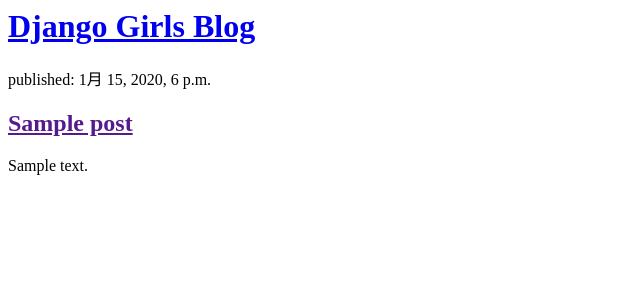
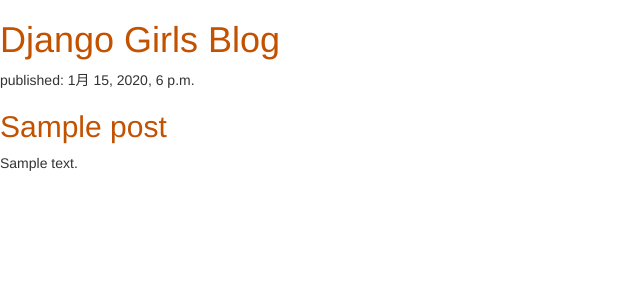
Before and after one commit to horiiyoshitake/my-first-blog, a Django app: template blog/templates/blog/post_list.html in a window 1280 px wide. Shown: the top 300 px of the page, without its empty margins (0-640 px from the left). Run offline with Django 3.2, Linux system fonts and the light colour scheme; the template is opened without the code that fills it: values that come from a table or form of the project are taken from there, others are empty; tables that the repository leaves empty hold one stand-in row (values such as "Sample post"); some libraries are stand-ins or nearby versions.

Commit message:
blog contents add

```diff
--- /dev/null
+++ b/blog/static/css/blog.css
@@ -0,0 +1,3 @@
+h1 a, h2 a {
+    color:#C25100;
+}
--- a/blog/templates/blog/post_list.html
+++ b/blog/templates/blog/post_list.html
@@ -1,6 +1,10 @@
+{% load static %}
 <html>
     <head>
-        <title>Yoshitake blog</title>
+            <link rel="stylesheet" href="//maxcdn.bootstrapcdn.com/bootstrap/3.2.0/css/bootstrap.min.css">
+            <link rel="stylesheet" href="//maxcdn.bootstrapcdn.com/bootstrap/3.2.0/css/bootstrap-theme.min.css">
+            <link rel="stylesheet" href="{% static 'css/blog.css' %}">
+            <title>Yoshitake blog</title>
     </head>
     <body>
             <div>
--- a/blog/views.py
+++ b/blog/views.py
@@ -3,5 +3,5 @@ from django.utils import timezone
 from .models import Post
 
 def post_list(request):
-    posts = Post.objects.filter(published_date__lte=timezone.now()).order_by('published_date')
+    posts = Post.objects.all().order_by('published_date')
     return render(request, 'blog/post_list.html', {'posts': posts})
```
